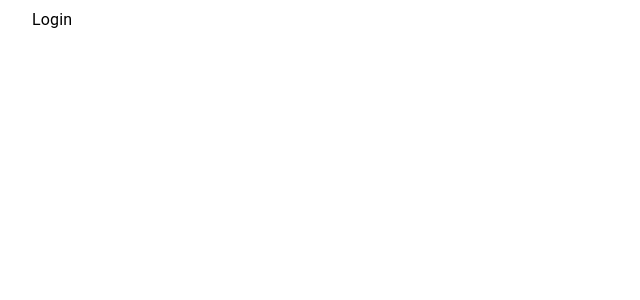
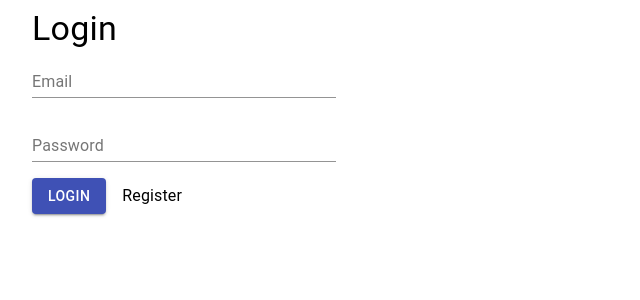
Before and after one commit to alfianandinugraha/mybook-frontend, a React (Create React App) app: page /#/ in a window 1280 px wide. Shown: the top 300 px of the page, without its empty margins (0-640 px from the left). Built offline with nearby package versions, Linux system fonts and the light colour scheme.

Commit message:
feat(page): add design for login page

```diff
--- a/src/pages/Login.tsx
+++ b/src/pages/Login.tsx
@@ -1,6 +1,58 @@
 import React from 'react'
-import { Typography } from '@material-ui/core'
+import {
+  Button,
+  Grid,
+  makeStyles,
+  TextField,
+  Typography,
+} from '@material-ui/core'
 
-const Login = (): React.ReactElement => <Typography>Login</Typography>
+const useClasses = makeStyles(() => ({
+  textField: {
+    marginBottom: '1rem',
+  },
+}))
+
+const Login = (): React.ReactElement => {
+  const classes = useClasses()
+
+  return (
+    <Grid container direction="column" style={{ width: '25%' }}>
+      <Grid item>
+        <Typography variant="h4">Login</Typography>
+      </Grid>
+      <Grid item>
+        <TextField
+          fullWidth
+          label="Email"
+          placeholder="your@email.com"
+          type="email"
+          className={classes.textField}
+        />
+      </Grid>
+      <Grid item>
+        <TextField
+          fullWidth
+          label="Password"
+          placeholder="********"
+          type="password"
+          className={classes.textField}
+        />
+      </Grid>
+      <Grid item>
+        <Grid container alignItems="center">
+          <Grid item style={{ marginRight: '1rem' }}>
+            <Button color="primary" variant="contained">
+              Login
+            </Button>
+          </Grid>
+          <Grid item>
+            <Typography style={{ cursor: 'pointer' }}>Register</Typography>
+          </Grid>
+        </Grid>
+      </Grid>
+    </Grid>
+  )
+}
 
 export default Login
```
